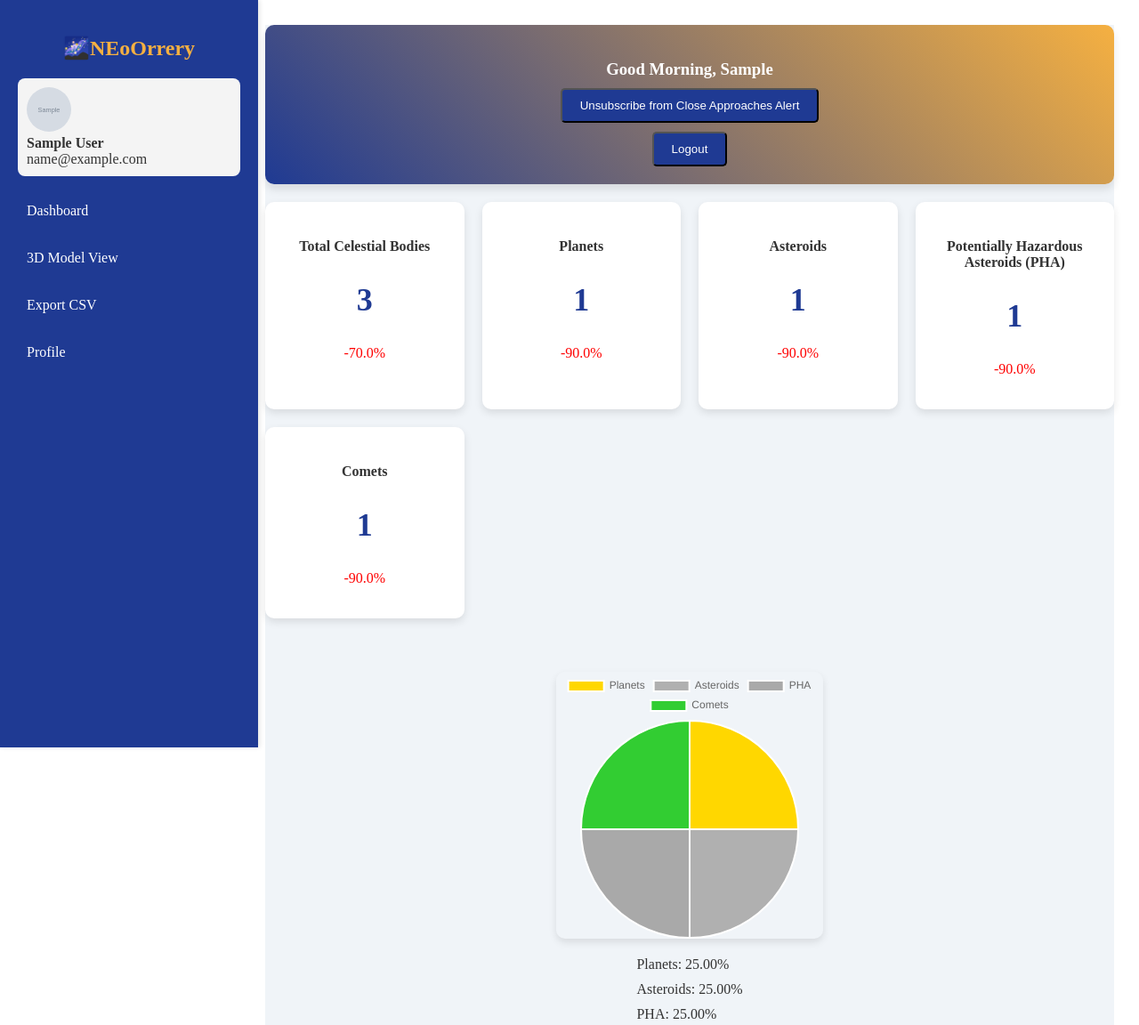
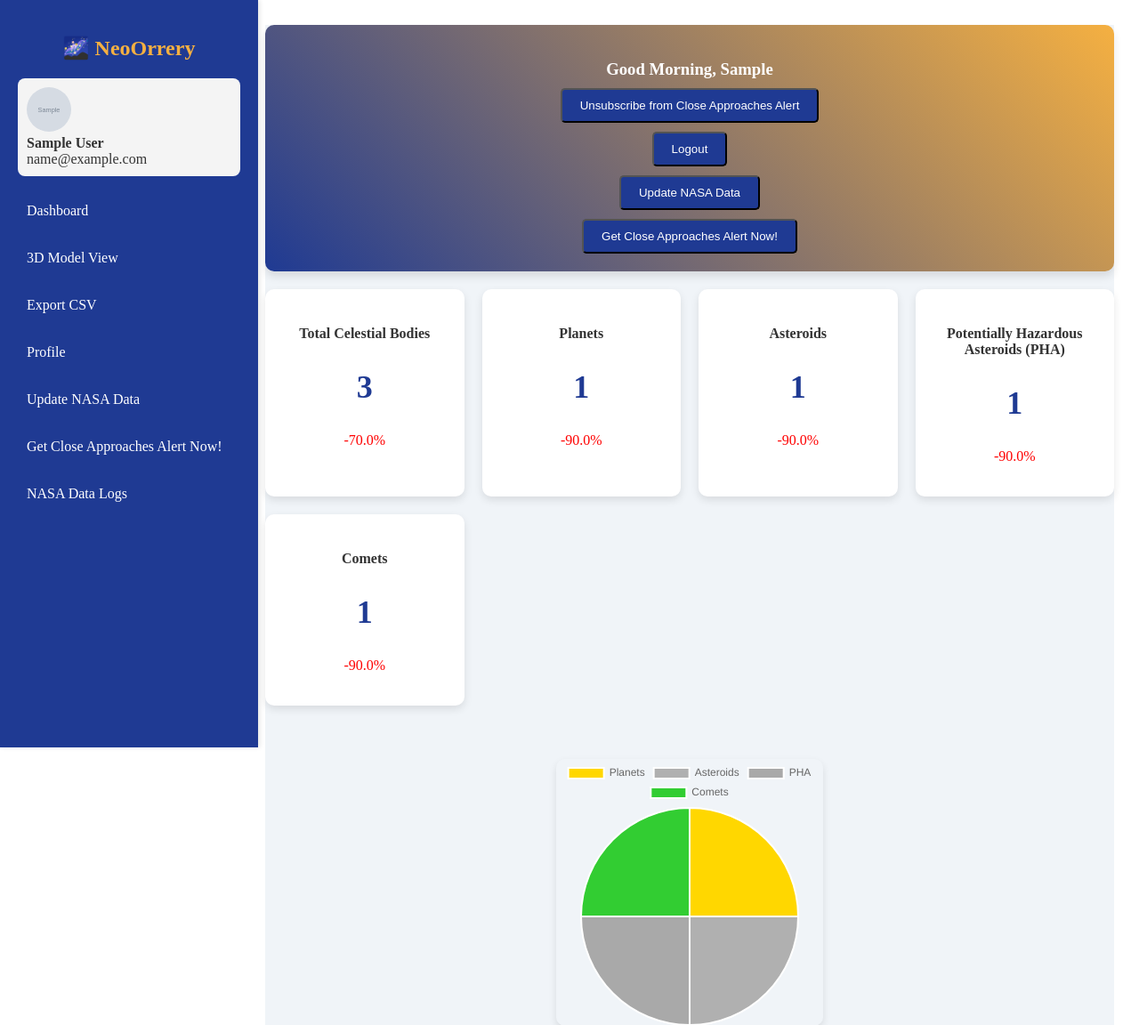
Before and after one commit to prayangshu/neoorrery, a Django app: page / in a window 1280 px wide. Shown: the top 1152 px of the page at 89% size. Run offline with Django 5.2, Linux system fonts and the light colour scheme; a user stored in the database is signed in; tables that the repository leaves empty hold one stand-in row (values such as "Sample post"); grey boxes marked "Sample" are stand-in pictures.

Commit message:
Add "Update NASA Data" and "Get Close Approaches Alert Now" features
- Implemented the "Update NASA Data" feature:
  - Allows authenticated users to manually trigger an update of celestial body data from NASA APIs.
  - Logs each update action with the corresponding user and timestamp for future reference.
  - Displays a success message on the dashboard after a successful update.

- Added the "Get Close Approaches Alert Now" feature:
  - Allows users to receive an immediate alert about near-Earth objects (NEOs) approaching Earth.
  - Logs each alert request, tracking which user requested the alert and when.
  - Displays a success message on the dashboard once the alert has been sent.

- Error handling:
  - Added `HttpResponseNotAllowed` responses for non-POST requests to these features to ensure proper usage.
  - Updated views and templates to support new functionalities.

```diff
--- a/NeoOrreryProject/NeoOrreryProject/urls.py
+++ b/NeoOrreryProject/NeoOrreryProject/urls.py
@@ -4,10 +4,13 @@ from django.conf import settings
 from django.conf.urls.static import static
 
 urlpatterns = [
-    path('admin/', admin.site.urls),  # 'path' should now be correctly recognized
-    path('', include('orrery.urls')),  # Ensure your app's URLs are included here
+    # Admin panel URL
+    path('admin/', admin.site.urls),
+
+    # Include URLs from the 'orrery' app
+    path('', include('orrery.urls')),
 ]
 
-# This will serve media files during development
+# Serve media files in development
 if settings.DEBUG:
     urlpatterns += static(settings.MEDIA_URL, document_root=settings.MEDIA_ROOT)
--- a/NeoOrreryProject/orrery/models.py
+++ b/NeoOrreryProject/orrery/models.py
@@ -103,3 +103,12 @@ class CelestialBodyStats(models.Model):
 
     def __str__(self):
         return f"Celestial Body Stats at {self.timestamp}"
+
+
+class NasaDataLog(models.Model):
+    user = models.ForeignKey(User, on_delete=models.CASCADE)
+    action = models.CharField(max_length=255)  # Log what action was performed (e.g., "Updated NASA Data", "Requested Close Approaches Alert")
+    timestamp = models.DateTimeField(default=timezone.now)
+
+    def __str__(self):
+        return f"{self.user.username} - {self.action} at {self.timestamp}"
--- a/NeoOrreryProject/orrery/templates/orrery/base.html
+++ b/NeoOrreryProject/orrery/templates/orrery/base.html
@@ -13,7 +13,7 @@
 <body>
     <!-- Sidebar -->
     <div class="sidebar">
-        <h2>🌌NEoOrrery</h2>
+        <h2>🌌 NeoOrrery</h2>
 
         <!-- Dynamic User Section -->
         <div class="user-section">
@@ -41,6 +41,11 @@
                 <li><a href="{% url 'three_d_view' %}" class="model-view-button">3D Model View</a></li>
                 <li><a href="{% url 'export_bodies_csv' %}" class="export-button">Export CSV</a></li>
                 <li><a href="{% url 'profile' %}" class="profile-button">Profile</a></li>
+
+                <!-- New Feature Links -->
+                <li><a href="{% url 'update_nasa_data' %}" class="update-button">Update NASA Data</a></li>
+                <li><a href="{% url 'get_close_approaches_now' %}" class="alert-button">Get Close Approaches Alert Now!</a></li>
+                <li><a href="{% url 'nasa_data_logs' %}" class="log-button">NASA Data Logs</a></li>
             {% endif %}
         </ul>
     </div>
--- a/NeoOrreryProject/orrery/templates/orrery/dashboard.html
+++ b/NeoOrreryProject/orrery/templates/orrery/dashboard.html
@@ -1,6 +1,6 @@
 {% extends 'orrery/base.html' %}
 
-{% block title %}NEOORRY Dashboard{% endblock %}
+{% block title %}NeoOrrery Dashboard{% endblock %}
 
 {% block content %}
     <!-- Hidden fields to store data for JavaScript -->
@@ -15,6 +15,7 @@
         {% if not user.is_authenticated %}
             <a href="{% url 'signup' %}" class="btn btn-primary">Create Account</a>
         {% else %}
+            <!-- Close Approaches Alert Subscription Form -->
             <form action="{% url 'toggle_alert_subscription' %}" method="POST">
                 {% csrf_token %}
                 <button type="submit" class="btn btn-info">
@@ -30,6 +31,17 @@
             <form action="{% url 'logout' %}" method="POST" style="margin-top: 10px;">
                 {% csrf_token %}
                 <button type="submit" class="btn btn-danger">Logout</button>
+            </form>
+
+            <!-- New Features: Update NASA Data and Get Close Approaches Now -->
+            <form action="{% url 'update_nasa_data' %}" method="POST" style="margin-top: 10px;">
+                {% csrf_token %}
+                <button type="submit" class="btn btn-warning">Update NASA Data</button>
+            </form>
+
+            <form action="{% url 'get_close_approaches_now' %}" method="POST" style="margin-top: 10px;">
+                {% csrf_token %}
+                <button type="submit" class="btn btn-info">Get Close Approaches Alert Now!</button>
             </form>
         {% endif %}
     </div>
--- a/NeoOrreryProject/orrery/urls.py
+++ b/NeoOrreryProject/orrery/urls.py
@@ -14,4 +14,7 @@ urlpatterns = [
     path('profile/', views.profile, name='profile'),
     path('profile/edit/', views.edit_profile, name='edit_profile'),
     path('toggle-alert/', views.toggle_alert_subscription, name='toggle_alert_subscription'),
+    path('update-nasa-data/', views.update_nasa_data, name='update_nasa_data'),
+    path('get-close-approaches-now/', views.get_close_approaches_now, name='get_close_approaches_now'),
+    path('nasa-data-logs/', views.nasa_data_logs, name='nasa_data_logs'),  # Added log view path
 ]
--- a/NeoOrreryProject/orrery/views.py
+++ b/NeoOrreryProject/orrery/views.py
@@ -1,29 +1,26 @@
 import csv
-from django.http import HttpResponse, JsonResponse
+from django.http import HttpResponse, JsonResponse, HttpResponseNotAllowed
 from django.shortcuts import render, get_object_or_404, redirect
 from django.contrib.auth.decorators import login_required
-from django.utils import timezone
 from django.contrib.auth.forms import UserCreationForm
 from django.contrib.auth import login
 from django.contrib import messages
-from django.contrib.auth.models import User
-from .models import Planet, Comet, Asteroid, CelestialBodyStats, UserProfile
+from .models import Planet, Comet, Asteroid, CelestialBodyStats, UserProfile, NasaDataLog
 from .forms import EditProfileForm, UserProfileForm
+from .management.commands.fetch_nasa_data import Command as FetchNASADataCommand
+from .management.commands.check_close_approaches import Command as CloseApproachesCommand
 
 
 @login_required
 def dashboard(request):
     """Dashboard view to display celestial bodies statistics."""
-    # Fetch counts for celestial bodies
     total_planets = Planet.objects.count()
     total_comets = Comet.objects.count()
     total_asteroids = Asteroid.objects.count()
     total_pha = Asteroid.objects.filter(is_potentially_hazardous=True).count()
 
-    # Total celestial bodies = sum of all categories
     total_celestial_bodies = total_planets + total_comets + total_asteroids
 
-    # Fetch the latest celestial body stats to calculate percentage changes
     latest_stats = CelestialBodyStats.objects.last()
 
     if latest_stats:
@@ -31,12 +28,10 @@ def dashboard(request):
         comet_change = CelestialBodyStats.calculate_change(latest_stats.total_comets, total_comets)
         asteroid_change = CelestialBodyStats.calculate_change(latest_stats.total_asteroids, total_asteroids)
         pha_change = CelestialBodyStats.calculate_change(latest_stats.total_pha, total_pha)
-        total_celestial_bodies_change = CelestialBodyStats.calculate_change(latest_stats.total_bodies,
-                                                                            total_celestial_bodies)
+        total_celestial_bodies_change = CelestialBodyStats.calculate_change(latest_stats.total_bodies, total_celestial_bodies)
     else:
         planet_change = comet_change = asteroid_change = pha_change = total_celestial_bodies_change = 0
 
-    # Create or update stats entry
     new_stats = CelestialBodyStats(
         total_bodies=total_celestial_bodies,
         total_planets=total_planets,
@@ -77,7 +72,6 @@ def dashboard(request):
     elif sort_by == 'distance_from_earth':
         celestial_bodies = sorted(celestial_bodies, key=lambda x: x.distance)
 
-    # Check if user is opted into Close Approaches Alert
     user_profile, created = UserProfile.objects.get_or_create(user=request.user)
     is_opted_in = user_profile.is_opted_in
 
@@ -160,6 +154,38 @@ def toggle_alert_subscription(request):
     return redirect('dashboard')
 
 
+@login_required
+def update_nasa_data(request):
+    """Allows users to manually update NASA data."""
+    if request.method == 'POST':
+        fetch_nasa_data = FetchNASADataCommand()
+        fetch_nasa_data.handle()
+
+        # Log this action
+        NasaDataLog.objects.create(user=request.user, action='Updated NASA data')
+
+        messages.success(request, 'NASA data updated successfully!')
+        return redirect('dashboard')
+    else:
+        return HttpResponseNotAllowed(['POST'])
+
+
+@login_required
+def get_close_approaches_now(request):
+    """Allows users to get a personal close approach alert."""
+    if request.method == 'POST':
+        close_approaches = CloseApproachesCommand()
+        close_approaches.handle()
+
+        # Log this action
+        NasaDataLog.objects.create(user=request.user, action='Requested Close Approaches Alert')
+
+        messages.success(request, 'Close Approaches Alert sent to you!')
+        return redirect('dashboard')
+    else:
+        return HttpResponseNotAllowed(['POST'])
+
+
 def export_bodies_csv(request):
     """Exports celestial bodies data to CSV."""
     response = HttpResponse(content_type='text/csv')
@@ -239,3 +265,10 @@ def signup(request):
         form = UserCreationForm()
 
     return render(request, 'orrery/signup.html', {'form': form})
+
+
+@login_required
+def nasa_data_logs(request):
+    """View to display the NASA data logs."""
+    logs = NasaDataLog.objects.all().order_by('-timestamp')
+    return render(request, 'orrery/nasa_data_logs.html', {'logs': logs})
```
Also changed, not shown: NeoOrreryProject/orrery/templates/orrery/nasa_data_logs.html (added, +28 -0 lines), NeoOrreryProject/orrery/migrations/0004_alter_userprofile_profile_picture_nasadatalog.py (added).
